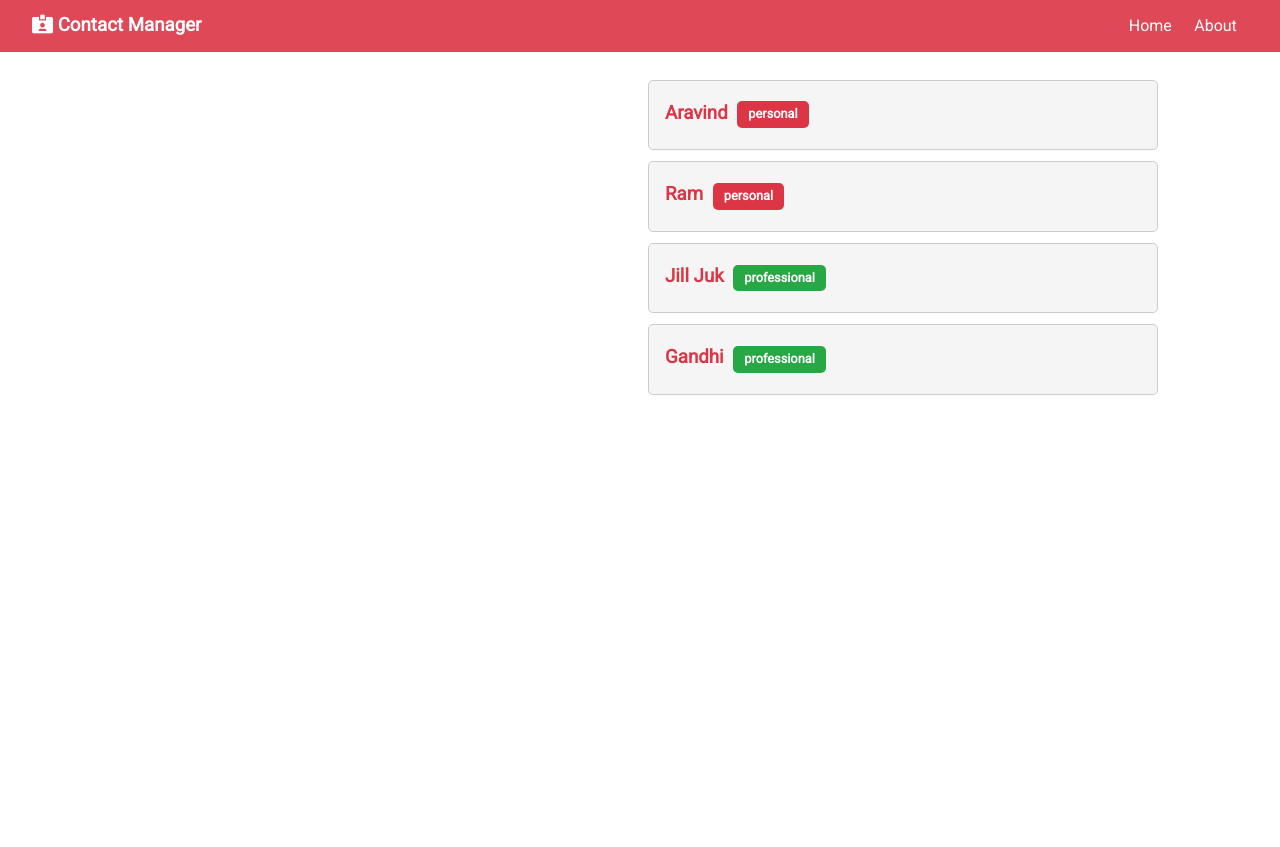
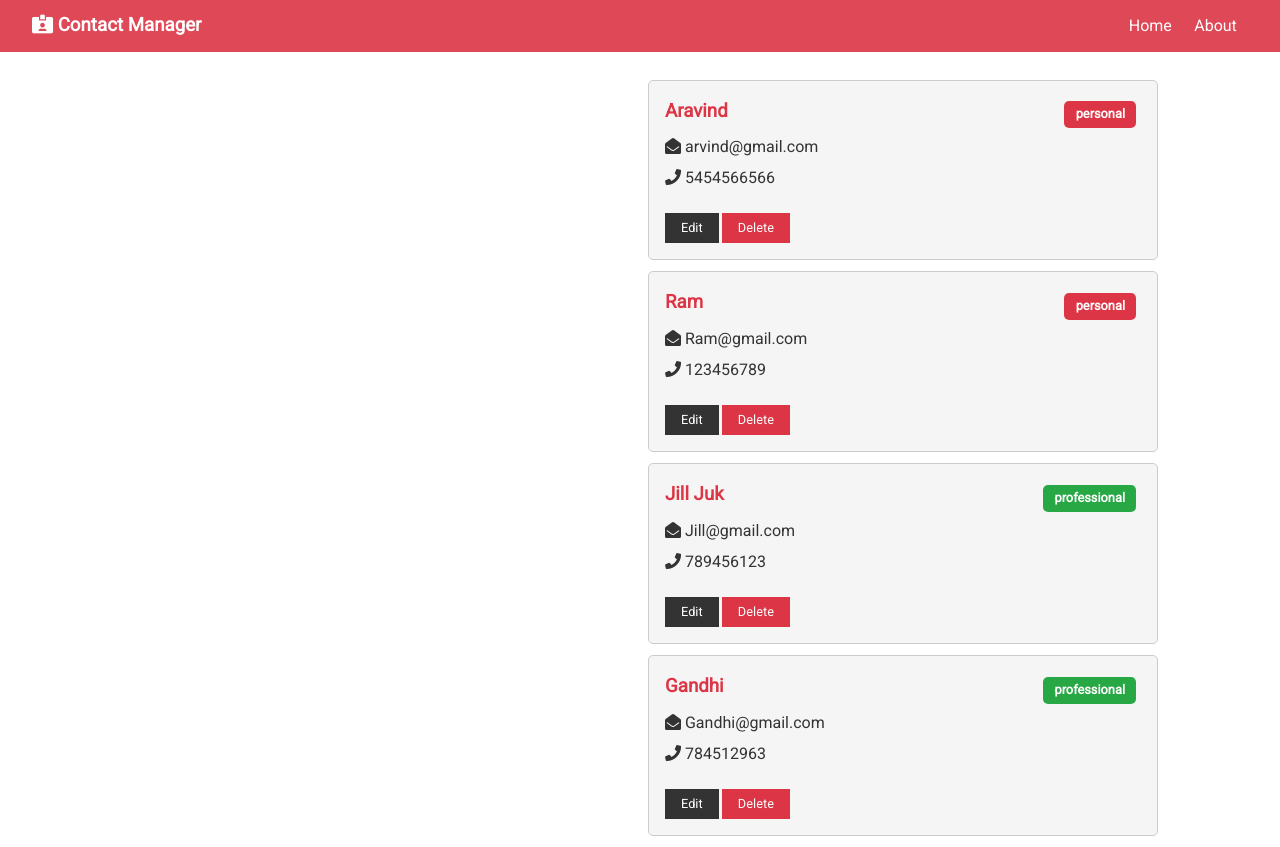
Before and after one commit to AravindMurgan/ContactsStorage-MERN-Stack-, a React (Create React App) app in the folder client/: page /home in a window 1280 px wide. Before the commit the page ends 800 px from the top, so only its background shows below. Built offline with nearby package versions, Linux system fonts and the light colour scheme.

Commit message:
prop-types added

```diff
--- a/client/src/component/contacts/ContactItem.js
+++ b/client/src/component/contacts/ContactItem.js
@@ -1,18 +1,37 @@
 import React from 'react';
+import PropTypes from 'prop-types';
 
 
 
  const ContactItem = ({contacts}) => {
-    const {id,name,mail,phone,type} = contacts;
+    const {id,name,email,phone,type} = contacts;
 
     return (
         <div className='card bg-light' style={{borderRadius:'5px'}}>
             <h3 className="text-primary text-left">
             {name}{'  '}
-            <span  className={'badge ' + (type === 'professional' ? 'badge-success' : 'badge-primary')} >{type}</span>
+            <span  className={'badge ' + (type === 'professional' ? 'badge-success' : 'badge-primary')} style={{float:'right'}} >{type}</span>
             </h3>
+            <ul className='list'>
+                { email && (<li>
+                        <i className="fas fa-envelope-open"></i>  {email}
+                    </li>
+                )}
+
+                {   phone && (<li>
+                        <i className="fas fa-phone"></i> {' '} {phone}
+                    </li>
+                )}
+            </ul>
+            <button className="btn btn-dark btn-sm" style={{marginTop:'10px'}}>Edit</button>
+            <button className="btn btn-danger btn-sm">Delete</button>
+
         </div>
     )
 }
 
+ContactItem.propTypes = {
+    contacts: PropTypes.object.isRequired,
+}
+
 export default ContactItem;
```
